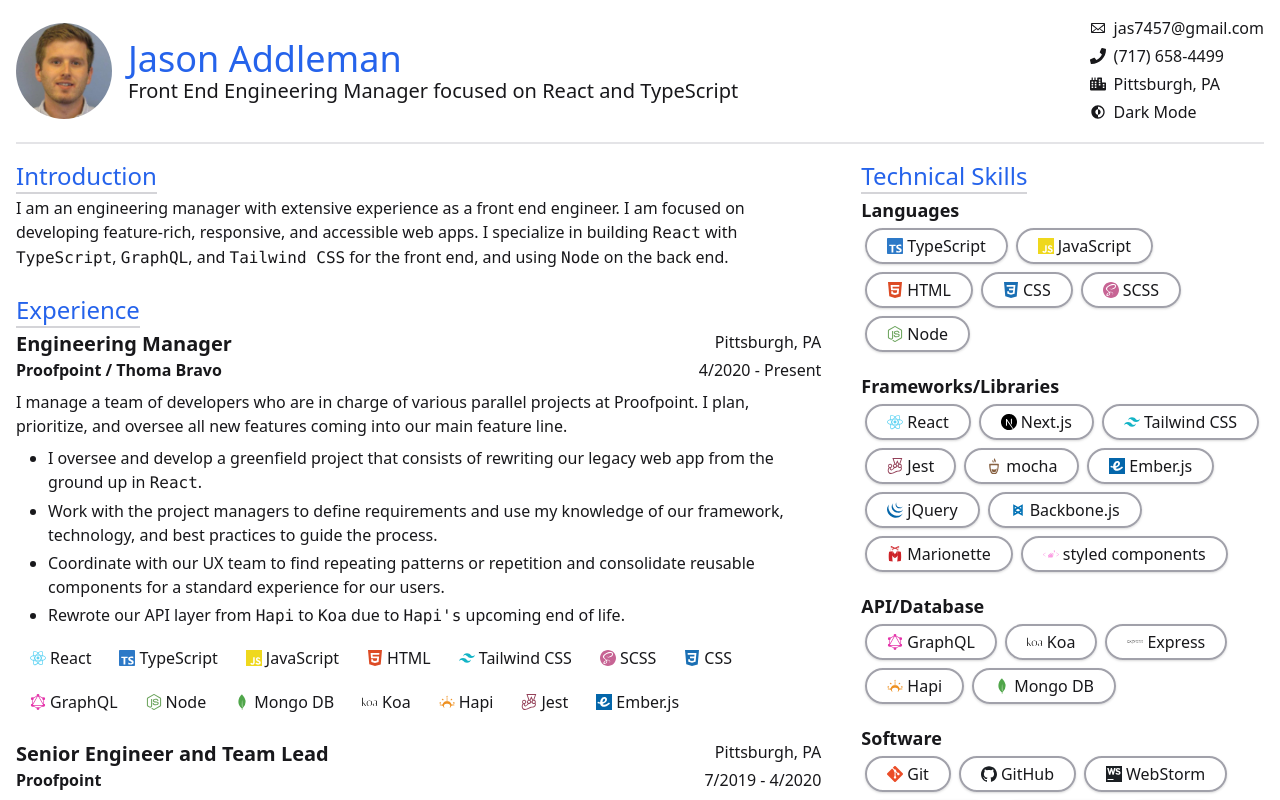
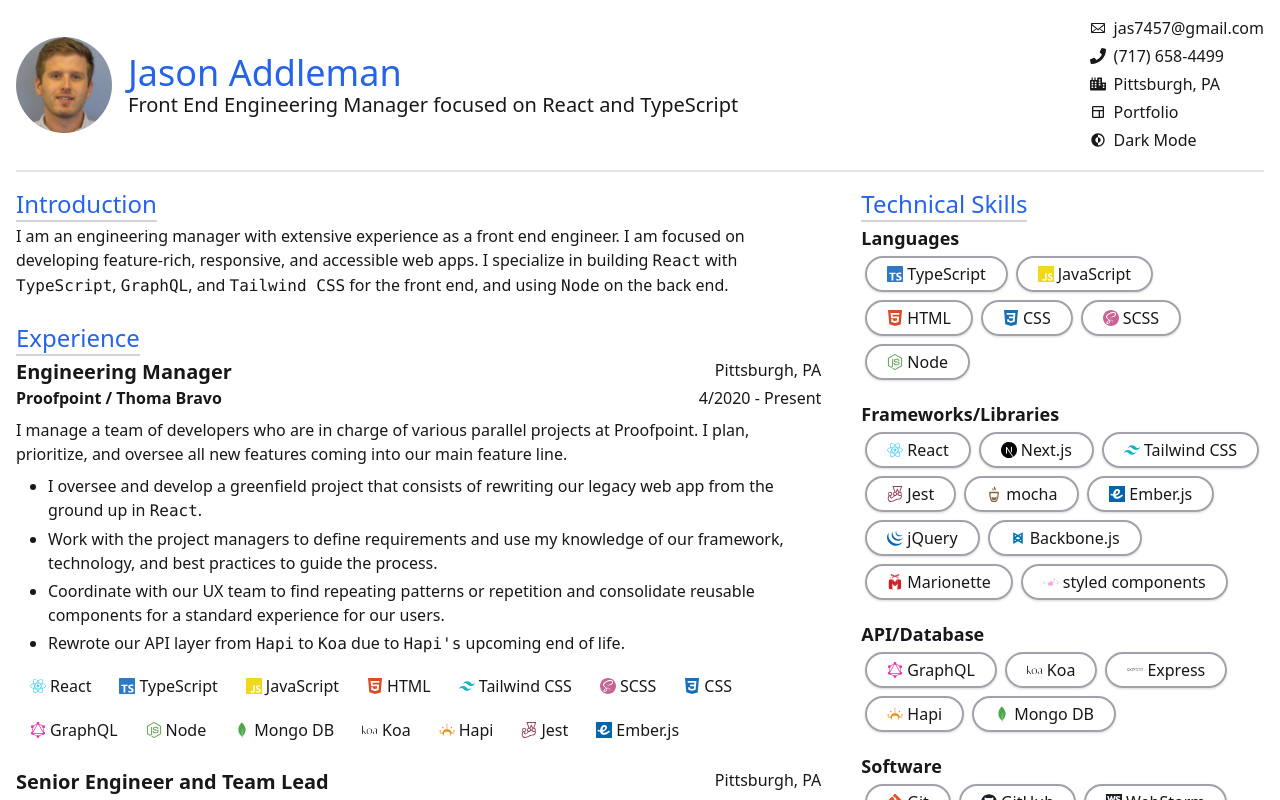
Before and after one commit to jas7457/portfolio, a Next.js app: page /resume in a window 1280 px wide. Shown: the top 800 px of the page. Built offline with nearby package versions, Linux system fonts and the light colour scheme; what tailwindcss-interaction-variants would draw is missing.

Commit message:
Add portfolio link to resume page

```diff
--- a/components/pages/resume/Header.tsx
+++ b/components/pages/resume/Header.tsx
@@ -1,6 +1,7 @@
 import Image from 'next/image';
 import Link from 'next/link';
 import React, { HTMLAttributeAnchorTarget } from 'react';
+import { BiLayout } from 'react-icons/bi';
 import { FaCity, FaPhone } from 'react-icons/fa';
 import { GoMail } from 'react-icons/go';
 
@@ -40,6 +41,10 @@ export default function Header({ isPDF }: { isPDF: boolean }) {
 					Pittsburgh, PA
 				</HeaderInfo>
 
+				<HeaderInfo Icon={BiLayout} href="/">
+					Portfolio
+				</HeaderInfo>
+
 				{!isPDF && <DarkModeButton />}
 			</div>
 		</header>
```
